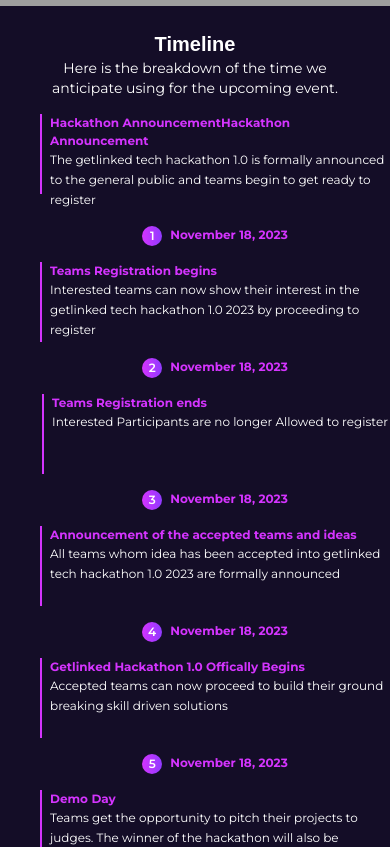
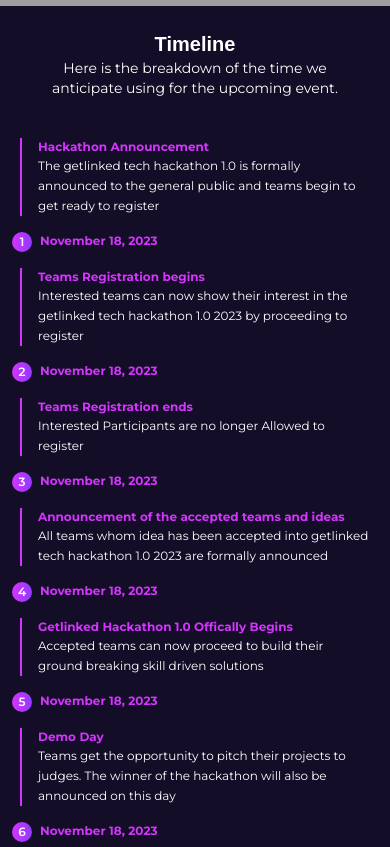
Before and after one commit to TaslimYusuf2210/getLinked, a React (Vite) app: page / in a window 390 px wide. Shown: the part 4280-5127 px from the top of the page. Built offline with nearby package versions, Linux system fonts and the light colour scheme; grey boxes are pictures that could not be loaded; a web font is replaced by a local one.

Commit message:
I responsiveness done

```diff
--- a/src/components/pages/contact.jsx
+++ b/src/components/pages/contact.jsx
@@ -31,7 +31,8 @@
   };
 
   return (
-    <div className="font-montserrat grid gap-10 place-items-center text-left px-16">
+    <div className="font-montserrat ">
+      <div className="grid gap-10 place-items-center text-left px-16 md:hidden">
         <div className="w-full ">
           <p className="text-xl leading-6 text-customPurple font-clashDisplay mt-10">
             Questions or need <br />
@@ -104,6 +105,38 @@
           </div>
         </div>
       </div>
+      <div className="hidden md:grid md:grid-cols-2 md:min-h-[100vh] md:px-10 py-32">
+        <div className="text-sm grid grid-cols-1 gap-4 h-3/6">
+          <h3 className="text-customPurple font-clashDisplay text-[28px] font-semibold">Get in touch</h3>
+          <p>Contact <br /> Information</p>
+          <p>27,Alara Street <br /> Yaba 100012 <br /> Lagos State</p>
+          <p>Call Us : 07067981819</p>
+          <p>We are open from Monday-Friday <br /> 08:00am - 05:00pm</p>
+          <div className="text-left flex flex-col gap-2">
+            <p className="text-customPurple">Share on</p>
+            <div className="flex gap-2 text-sm">
+              <FaInstagram />
+              <FaXTwitter />
+              <FaFacebookF />
+              <FaLinkedinIn />
+            </div>
+          </div>
+        </div>
+        <div>
+          <form className="grid grid-cols-1 gap-6" action="">
+            <header className="text-customPurple font-clashDisplay font-semibold text-xl">
+              Questions or need assistance? <br /> Let us know about it!
+            </header>
+            <input className="input-border px-8" type="text" placeholder="First Name" />
+            <input className="input-border px-8" type="email" placeholder="Mail" />
+            <textarea className="input-border px-8 py-4 h-36" placeholder="Message"></textarea>
+            <div className="text-center">
+              <button className="button w-[172px] h-[53px]">Submit</button>
+            </div>
+          </form>
+        </div>
+      </div>
+    </div>
   );
 }
 
--- a/src/components/pages/registration.jsx
+++ b/src/components/pages/registration.jsx
@@ -37,22 +37,23 @@
   };
 
   return (
-    <div className="font-montserrat py-6 px-16">
+    <div className="font-montserrat py-6 px-16 md:text-left">
+      <div>
         <div className="text-left">
-        <h6 className="text-customPurple font-clashDisplay font-bold">
+          <h6 className="text-customPurple font-clashDisplay font-bold md:font-semibold md:text-[32px]">
             Register
           </h6>
         </div>
-      <div className="grid place-items-center pt-8">
-        <img src={designer} alt="designer" />
-        <img src={movement} alt="movement" />
+        <div className="grid place-items-center py-3 ">
+          <img className="md:w-4/5" src={designer} alt="designer" />
+          <img className="w-2/4" src={movement} alt="movement" />
         </div>
         <div className="w-full">
           <h2 className="text-xl w-full tracking-[0.015em]">
             CREATE YOUR ACCOUNT
           </h2>
           <form onSubmit={handleSubmit(onSubmit)} action="">
-          <div className="w-full grid grid-cols-1 gap-4 mt-4">
+            <div className="w-full grid grid-cols-1 gap-4 mt-4 md:grid-cols-2">
               <div className="w-full text-[13px]">
                 <label htmlFor="">Team's Name</label>
                 <input
@@ -159,6 +160,7 @@
           </form>
         </div>
       </div>
+    </div>
   );
 }
 
--- a/src/components/timeline.jsx
+++ b/src/components/timeline.jsx
@@ -1,47 +1,8 @@
 import Timelineprops from "./timelineprops";
 
 function Timeline() {
-
-  let timelineData = [
-    {
-      header:"Hackathon AnnouncementHackathon Announcement",
-      body:"The getlinked tech hackathon 1.0 is formally announced to the general public and teams begin to get ready to register",
-      date:"November 18, 2023",
-      number:"1"
-    },
-    {
-      header:"Teams Registration begins",
-      body:"Interested teams can now show their interest in the getlinked tech hackathon 1.0 2023 by proceeding to register",
-      date:"November 18, 2023",
-      number:"2"
-    },
-    {
-      header:"Teams Registration ends",
-      body:"Interested Participants are no longer Allowed to register",
-      date:"November 18, 2023",
-      number:"3"
-    },
-    {
-      header:"Announcement of the accepted teams and ideas",
-      body:"All teams whom idea has been accepted into getlinked tech hackathon 1.0 2023 are formally announced",
-      date:"November 18, 2023",
-      number:"4"
-    },
-    {
-      header:"Getlinked Hackathon 1.0 Offically Begins",
-      body:"Accepted teams can now proceed to build their ground breaking skill driven solutions",
-      date:"November 18, 2023",
-      number:"5"
-    },
-    {
-      header:"Demo Day",
-      body:"Teams get the opportunity to pitch their projects to judges. The winner of the hackathon will also be announced on this day",
-      date:"November 18, 2023",
-      number:"6"
-    },
-  ]
   return (
-    <div className="flex flex-col justify-center font-montserrat my-6 text-[12px] px-10">
+    <div className="flex flex-col justify-center items-center font-montserrat my-6 text-[12px] px-10">
       <div className="text-center">
         <h4 className="font-clashDisplay text-xl font-bold">Timeline</h4>
         <p className="text-sm">
@@ -49,16 +10,103 @@
           anticipate using for the upcoming event.
         </p>
       </div>
-      <div className="w-[350px]">
-        {timelineData.map((item, index) => (
-          <Timelineprops
-          key={index}
-          head={item.header}
-          content={item.body}
-          foot={item.date}
-          id={item.number}
-          />
-        ))}
+      <div className="w-[350px] grid grid-cols-1 gap-4 mt-10 md:grid-cols-2 md:w-auto">
+        <div className="flex flex-col justify-center items-center gap-4">
+          <div className="flex gap-2">
+            <div className="flex flex-col  border-customPurple border-l-2 border-y-0 border-r-0 pl-4">
+              <h6 className="font-bold text-customPurple">Hackathon Announcement</h6>
+              <p className="text-xs leading-5">
+                The getlinked tech hackathon 1.0 is formally announced to the general public and teams begin to get ready to register
+              </p>
+            </div>
+          </div>
+          <div className="text-left justify-start w-full flex gap-2 mr-4">
+          <div className="font-semibold h-5 w-5 grid place-items-center bg-gradient-to-r from-customPurple to-customPurple-dark rounded-[50%]">
+            1
+          </div>
+          <h6  className="font-bold text-customPurple">November 18, 2023</h6>
+          </div>
+        </div>
+        <div className="flex flex-col justify-center items-center gap-4">
+          <div className="flex gap-2">
+            <div className="flex flex-col  border-customPurple border-l-2 border-y-0 border-r-0 pl-4">
+              <h6 className="font-bold text-customPurple">Teams Registration begins</h6>
+              <p className="text-xs leading-5">
+              Interested teams can now show their interest in the getlinked tech hackathon 1.0 2023 by proceeding to register
+              </p>
+            </div>
+          </div>
+          <div className="text-left justify-start w-full flex gap-2 mr-4">
+          <div className="font-semibold h-5 w-5 grid place-items-center bg-gradient-to-r from-customPurple to-customPurple-dark rounded-[50%]">
+            2
+          </div>
+          <h6  className="font-bold text-customPurple">November 18, 2023</h6>
+          </div>
+        </div>
+        <div className="flex flex-col justify-center items-center gap-4">
+          <div className="flex gap-2">
+            <div className="flex flex-col  border-customPurple border-l-2 border-y-0 border-r-0 pl-4">
+              <h6 className="font-bold text-customPurple">Teams Registration ends</h6>
+              <p className="text-xs leading-5">
+              Interested Participants are no longer Allowed to register
+              </p>
+            </div>
+          </div>
+          <div className="text-left justify-start w-full flex gap-2 mr-4">
+          <div className="font-semibold h-5 w-5 grid place-items-center bg-gradient-to-r from-customPurple to-customPurple-dark rounded-[50%]">
+            3
+          </div>
+          <h6  className="font-bold text-customPurple">November 18, 2023</h6>
+          </div>
+        </div>
+        <div className="flex flex-col justify-center items-center gap-4">
+          <div className="flex gap-2">
+            <div className="flex flex-col  border-customPurple border-l-2 border-y-0 border-r-0 pl-4">
+              <h6 className="font-bold text-customPurple">Announcement of the accepted teams and ideas</h6>
+              <p className="text-xs leading-5">
+              All teams whom idea has been accepted into getlinked tech hackathon 1.0 2023 are formally announced
+              </p>
+            </div>
+          </div>
+          <div className="text-left justify-start w-full flex gap-2 mr-4">
+          <div className="font-semibold h-5 w-5 grid place-items-center bg-gradient-to-r from-customPurple to-customPurple-dark rounded-[50%]">
+            4
+          </div>
+          <h6  className="font-bold text-customPurple">November 18, 2023</h6>
+          </div>
+        </div>
+        <div className="flex flex-col justify-center items-center gap-4">
+          <div className="flex gap-2">
+            <div className="flex flex-col  border-customPurple border-l-2 border-y-0 border-r-0 pl-4">
+              <h6 className="font-bold text-customPurple">Getlinked Hackathon 1.0 Offically Begins</h6>
+              <p className="text-xs leading-5">
+              Accepted teams can now proceed to build their ground breaking skill driven solutions
+              </p>
+            </div>
+          </div>
+          <div className="text-left justify-start w-full flex gap-2 mr-4">
+          <div className="font-semibold h-5 w-5 grid place-items-center bg-gradient-to-r from-customPurple to-customPurple-dark rounded-[50%]">
+            5
+          </div>
+          <h6  className="font-bold text-customPurple">November 18, 2023</h6>
+          </div>
+        </div>
+        <div className="flex flex-col justify-center items-center gap-4">
+          <div className="flex gap-2">
+            <div className="flex flex-col  border-customPurple border-l-2 border-y-0 border-r-0 pl-4">
+              <h6 className="font-bold text-customPurple">Demo Day</h6>
+              <p className="text-xs leading-5">
+              Teams get the opportunity to pitch their projects to judges. The winner of the hackathon will also be announced on this day
+              </p>
+            </div>
+          </div>
+          <div className="text-left justify-start w-full flex gap-2 mr-4">
+          <div className="font-semibold h-5 w-5 grid place-items-center bg-gradient-to-r from-customPurple to-customPurple-dark rounded-[50%]">
+            6
+          </div>
+          <h6  className="font-bold text-customPurple">November 18, 2023</h6>
+          </div>
+        </div>
       </div>
     </div>
    );
```
Lines whose indentation alone changed are shown as unchanged.
